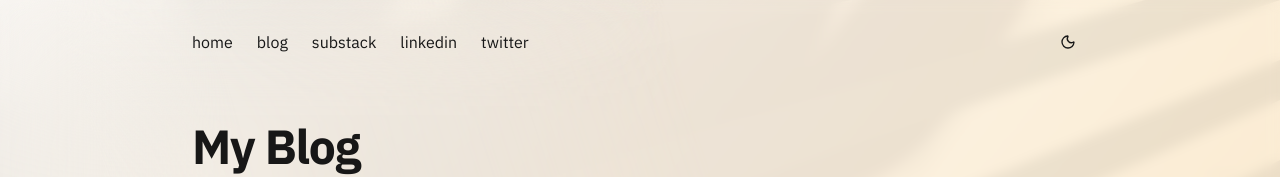
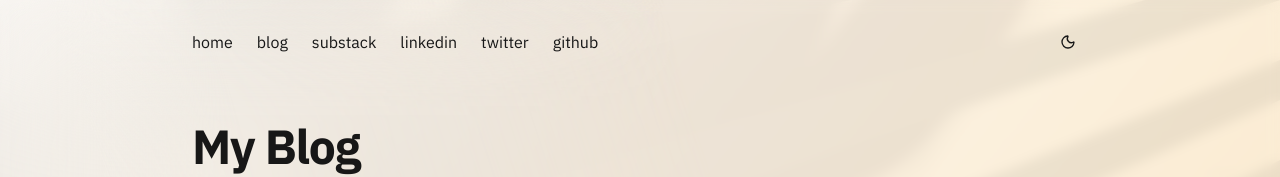
Before and after one commit to andreicstoica/blog, a Next.js app: page / in a window 1280 px wide. Shown: the top 177 px of the page. Built offline with nearby package versions, Linux system fonts and the light colour scheme.

Commit message:
add github

```diff
--- a/app/components/nav.tsx
+++ b/app/components/nav.tsx
@@ -18,6 +18,9 @@ const navItems = {
   },
   "https://x.com/andreistoica_": {
     name: "twitter",
+  },
+  "https://github.com/andreicstoica": {
+    name: "github",
   },
 };
 
```
